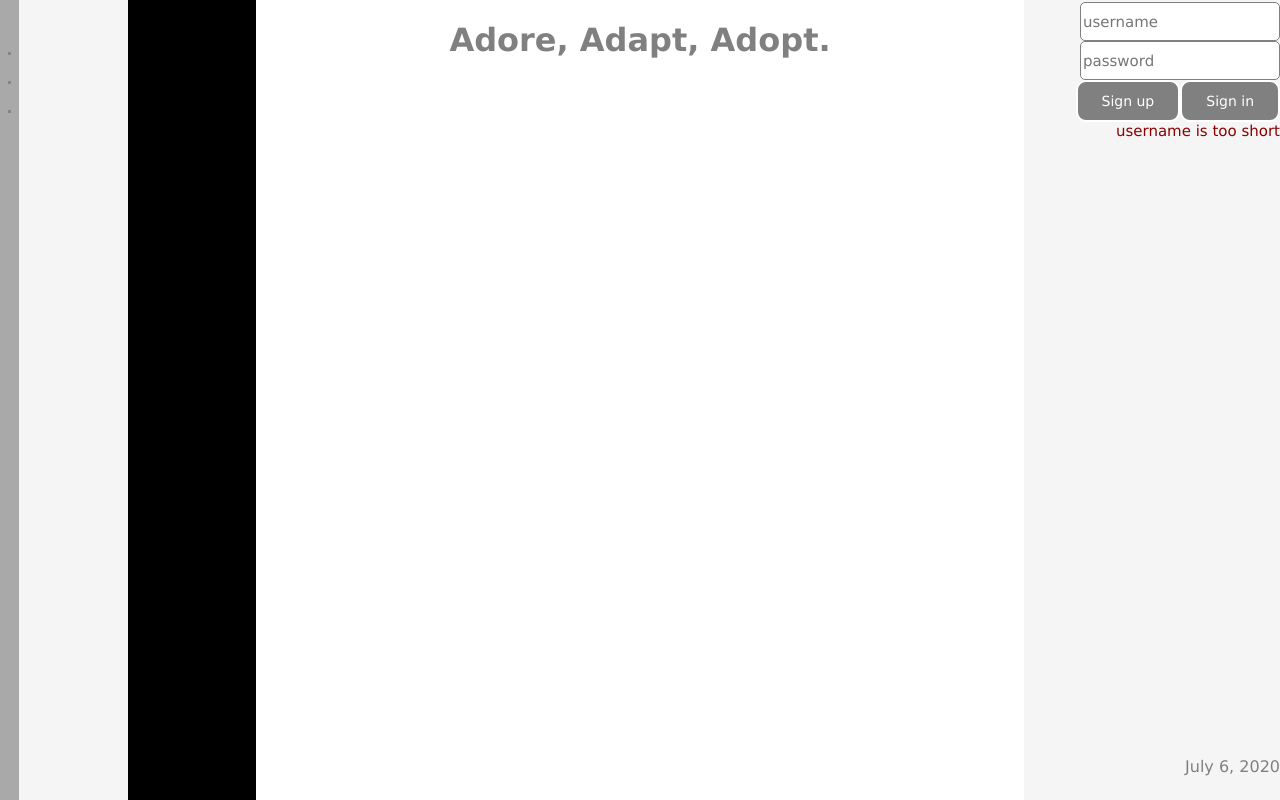
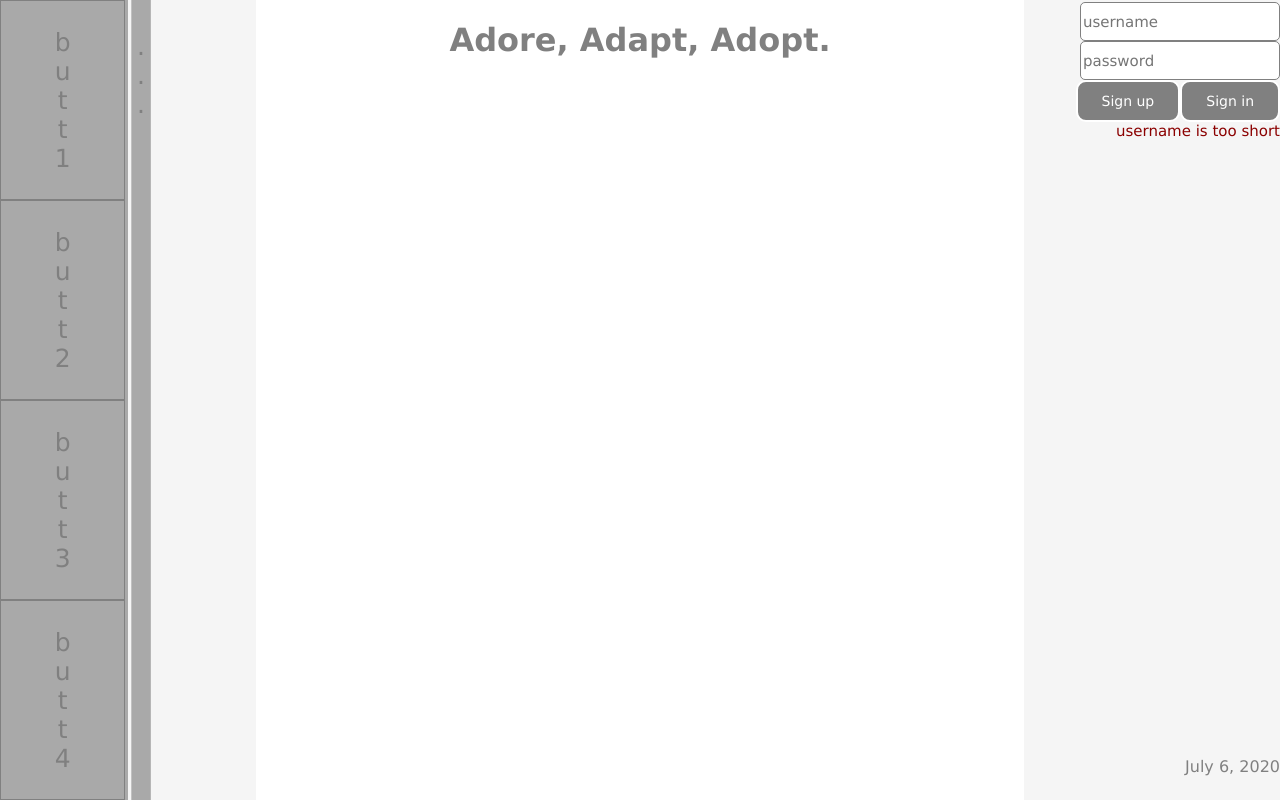
Before and after one commit to kkuczynski/JavaAngularDB, an Angular app in the folder PetAdopt-frontend/: page / in a window 1280 px wide. Both pictures are taken after a click on the button "Sign in". Built offline with nearby package versions, Linux system fonts and the light colour scheme; no server answers.

Commit message:
left menu now shows and hides on mouseover

```diff
--- a/PetAdopt-frontend/src/app/left-menu/left-menu.component.css
+++ b/PetAdopt-frontend/src/app/left-menu/left-menu.component.css
@@ -8,6 +8,7 @@
     top:0px;
     text-align: center;
     text-shadow: black;
+
     position: fixed;
     z-index: 1;
     color:gray;
@@ -25,6 +26,24 @@
     overflow-x: hidden;
     padding-top: 0px;
     padding-right: 0px;
-    background-color: black;
+
     right: 0;
   }
+  .menu{
+      background-color: darkgray;
+      width: 50%;
+      height: 100%;
+
+  }
+  button{
+      height: 25%;
+      width: 98%;
+      border-radius: 0px;
+      border-width: 1px;
+      border-color: gray;
+      background-color: darkgray;
+      font-size: 25px;
+      writing-mode: vertical-lr;
+      text-orientation: upright;
+      color: gray;
+  }
--- a/PetAdopt-frontend/src/app/left-menu/left-menu.component.html
+++ b/PetAdopt-frontend/src/app/left-menu/left-menu.component.html
@@ -1,3 +1,16 @@
+<div class="menu" id="menu">
+    <button>butt1</button>
+    <br>
+    <button>butt2</button>
+    <br>
+    <button>butt3</button>
+    <br>
+    <button>butt4</button>
+</div>
+
 <div (mouseover)="onMouseOverLeft()"id="leftBar" class="closedBar" ><br>.<br>.<br>.
+
 </div>
-<div (mouseover)="onMouseOverRight()" class="invisibleBarHider"></div>
+<div (mouseover)="onMouseOverRight()" class="invisibleBarHider">
+
+</div>
--- a/PetAdopt-frontend/src/app/left-menu/left-menu.component.ts
+++ b/PetAdopt-frontend/src/app/left-menu/left-menu.component.ts
@@ -8,23 +8,30 @@ import { Component, OnInit } from '@angular/core';
 export class LeftMenuComponent implements OnInit {
   public admin = true;
   public employee = true;
+  public isShown = false;
   constructor() { }
 
-  onMouseOverLeft(){
+  onMouseOverLeft() {
+
       console.log('mouse on bar');
+      document.getElementById('menu').hidden = false;
+      document.getElementById('leftBar').style.transform = 'translate(700%,0%)';
+      this.isShown = true;
+
   }
 
-onMouseOverRight(){
+  onMouseOverRight() {
+    if (this.isShown) {
       console.log('mouse on invisible bar');
+      document.getElementById('menu').hidden = true;
+      document.getElementById('leftBar').style.transform = 'translate(0%,0%)';
+      this.isShown = false;
     }
-  public showMenu() {
-  console.log('showmenu');
-}
-  public hideMenu() {
-  console.log('hidemenu');
   }
 
+
   ngOnInit(): void {
+    document.getElementById('menu').hidden = true;
   }
 
 }
```
Lines whose indentation alone changed are shown as unchanged.
